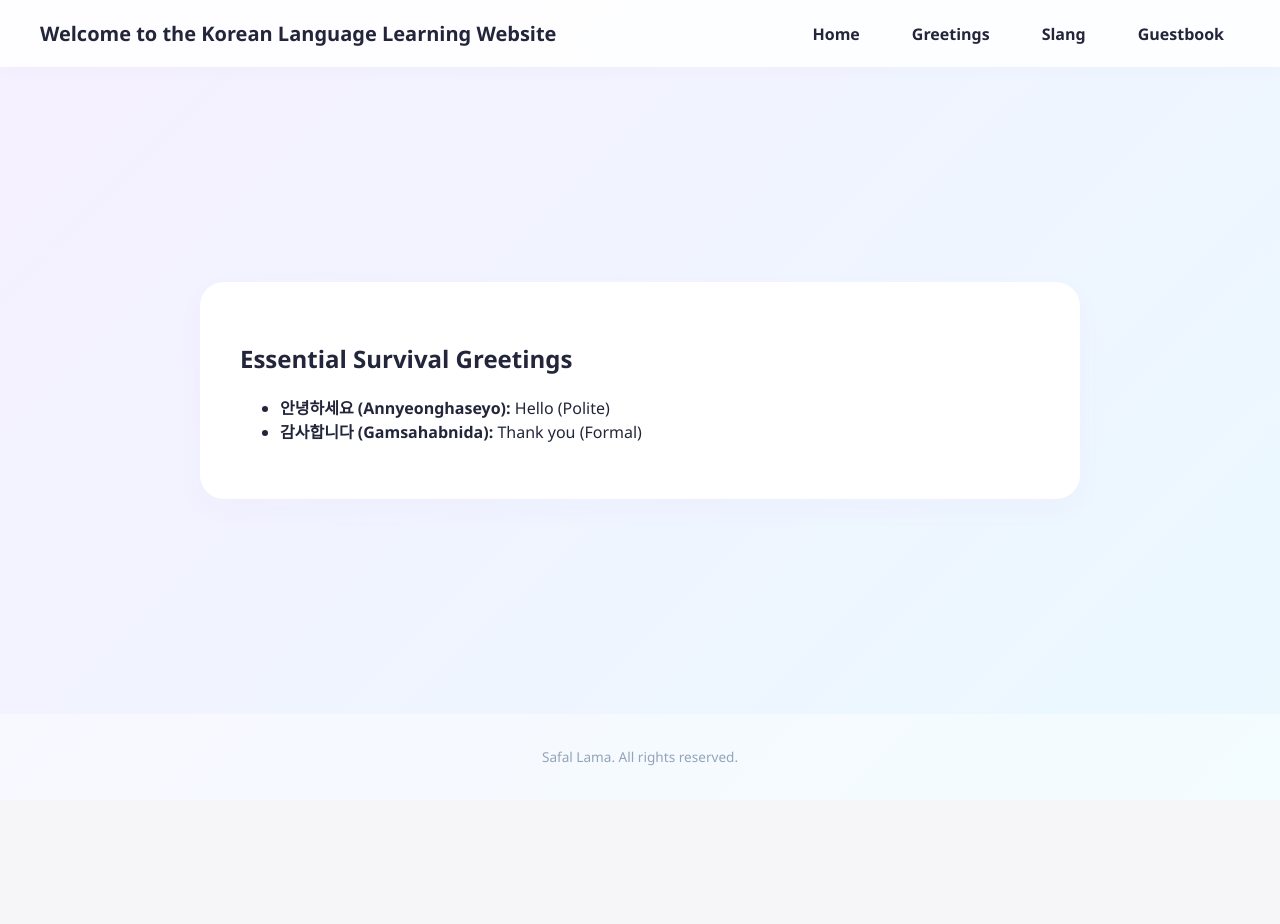
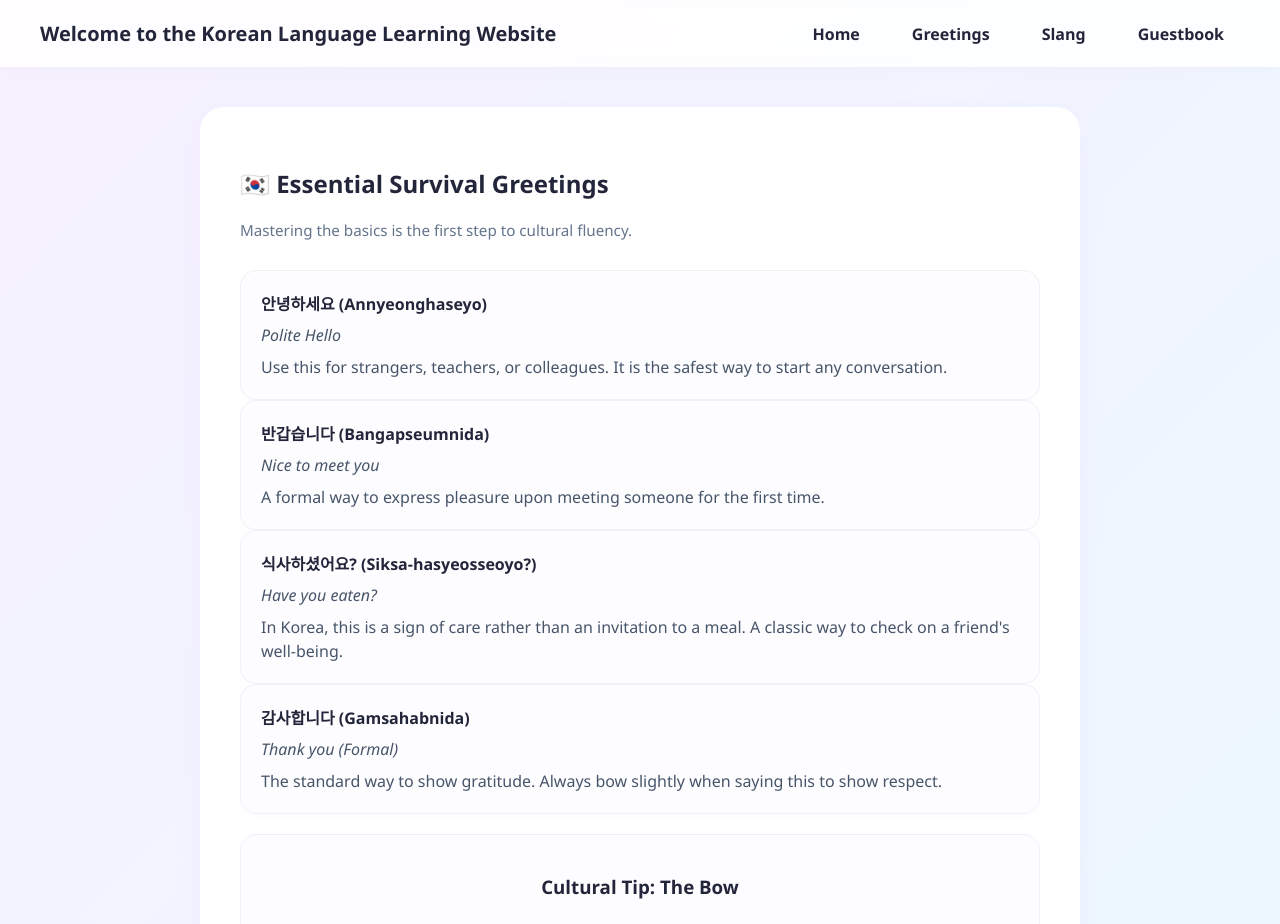
Before and after one commit to Blank21-xD/Language_learning, a Django app: page /greetings/ in a window 1280 px wide. Shown: the top 924 px of the page. Before the commit the page ends 766 px from the top, so only its background shows below. Run offline with Django 5.2, Linux system fonts and the light colour scheme.

Commit message:
Updated html in greetings

```diff
--- a/korean_app/templates/korean_app/greetings.html
+++ b/korean_app/templates/korean_app/greetings.html
@@ -1,9 +1,48 @@
 {% extends 'korean_app/base.html' %}
+{% load static %}
 
 {% block content %}
-<h2>Essential Survival Greetings</h2>
-<ul>
-  <li><strong>안녕하세요 (Annyeonghaseyo):</strong> Hello (Polite)</li>
-  <li><strong>감사합니다 (Gamsahabnida):</strong> Thank you (Formal)</li>
-</ul>
+<div class="greetings-container">
+  <h2>🇰🇷 Essential Survival Greetings</h2>
+  <p class="subtitle">Mastering the basics is the first step to cultural fluency.</p>
+
+  <!-- Greeting Item 1 -->
+  <div class="message-card">
+    <strong>안녕하세요 (Annyeonghaseyo)</strong>
+    <p><em>Polite Hello</em></p>
+    <p>Use this for strangers, teachers, or colleagues. It is the safest way to start any conversation.</p>
+  </div>
+
+  <!-- Greeting Item 2 -->
+  <div class="message-card">
+    <strong>반갑습니다 (Bangapseumnida)</strong>
+    <p><em>Nice to meet you</em></p>
+    <p>A formal way to express pleasure upon meeting someone for the first time.</p>
+  </div>
+
+  <!-- Greeting Item 3 -->
+  <div class="message-card">
+    <strong>식사하셨어요? (Siksa-hasyeosseoyo?)</strong>
+    <p><em>Have you eaten?</em></p>
+    <p>In Korea, this is a sign of care rather than an invitation to a meal. A classic way to check on a friend's
+      well-being.</p>
+  </div>
+
+  <!-- Greeting Item 4 -->
+  <div class="message-card">
+    <strong>감사합니다 (Gamsahabnida)</strong>
+    <p><em>Thank you (Formal)</em></p>
+    <p>The standard way to show gratitude. Always bow slightly when saying this to show respect.</p>
+  </div>
+
+  <!-- Image Section -->
+  <div class="message-card" style="text-align: center; margin-top: 20px;">
+    <h3>Cultural Tip: The Bow</h3>
+    <img src="{% static 'images/bowing.png' %}" alt="Korean Bowing Etiquette"
+      style="max-width: 100%; border-radius: 12px; margin-top: 10px;">
+    <p style="font-size: 0.9rem; color: #64748b; margin-top: 10px;">
+      A slight bow while greeting shows respect and humility.
+    </p>
+  </div>
+</div>
 {% endblock %}
```
